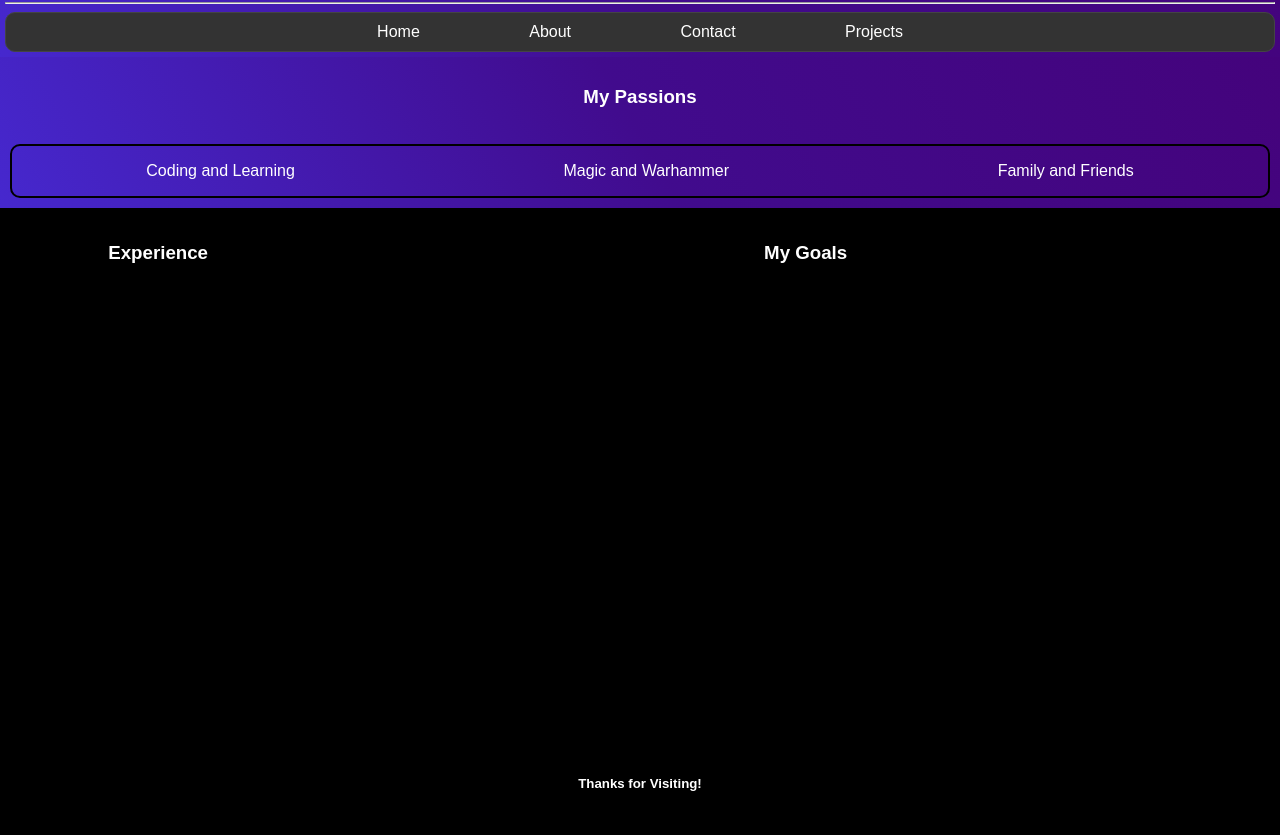
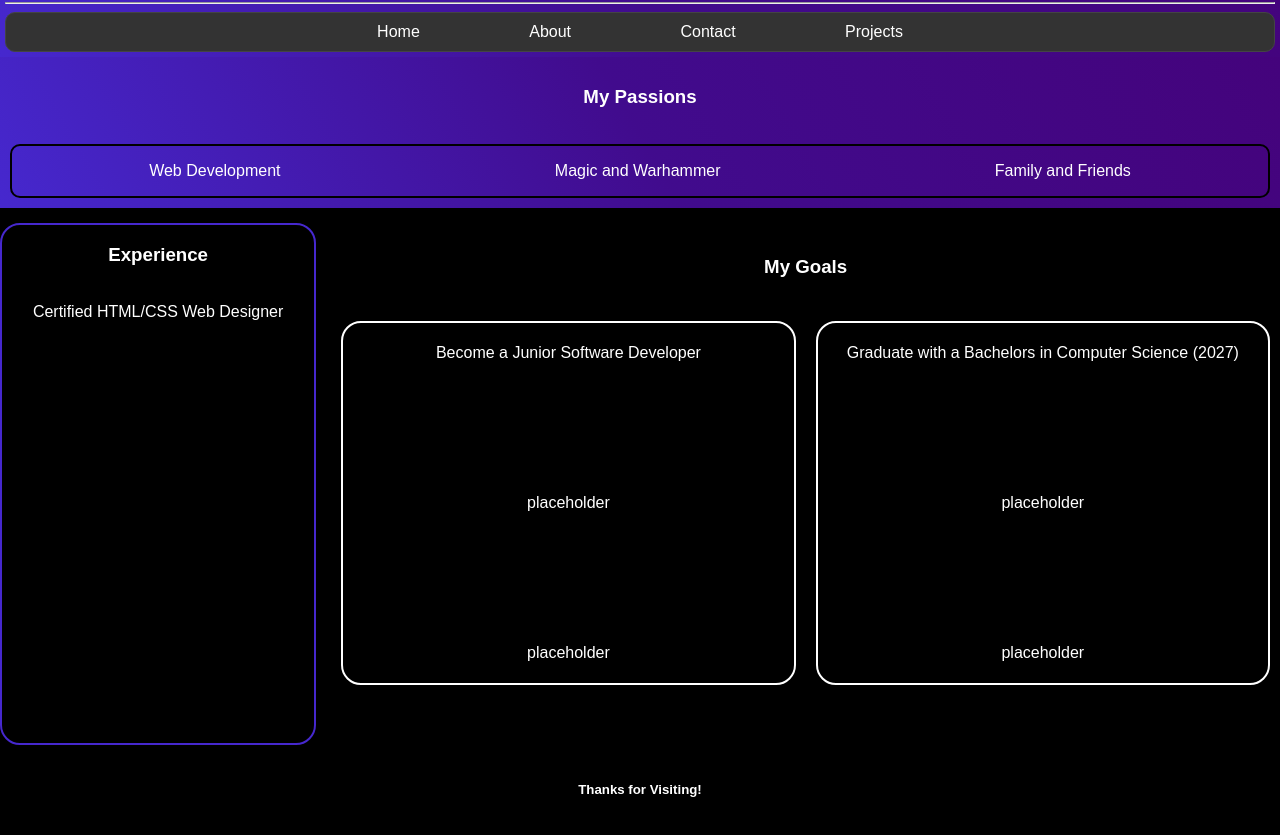
Before and after one commit to JonesDamianJ/Personal-Projects, a plain HTML site: page index.html in a window 1280 px wide. Shown: the part 83-918 px from the top of the page. Drawn offline with Linux system fonts and the light colour scheme.

Commit message:
Add files via upload
A couple more additions and styling changes.

```diff
--- a/index.css
+++ b/index.css
@@ -21,6 +21,7 @@ header.introheader{
     color: white;
     text-decoration: none;
     padding: 10px 15px;
+    font-size:1rem;
 }
 #navbar a:hover{
     box-shadow: rgba(240, 128, 128, 0.724) 0 0 10px 5px;
@@ -48,9 +49,18 @@ header.introheader{
 }
 .sidebar{
     grid-area: sidebar;
+    border: 2px solid #4628ce;
+    border-radius: 20px;
 }
 .main{
     grid-area: main;
+    display:grid;
+    grid-template-areas:
+    "goalsheader goalsheader"
+    "goals1 goals2";
+    grid-template-rows: .1fr 1fr;
+    grid-template-columns: 1fr 1fr;
+    line-height: 50px;
 }
 .footer{
     grid-area: footer;
@@ -64,4 +74,36 @@ header.introheader{
 }
 .flexitem-pas{
     text-align: center;
+    font-size: 15px;
+    margin: 5px;
+    padding: 5px;
 }
+.flexgoals{
+    display:flex;
+    flex-direction: column;
+    Border: 2px solid white;
+    border-radius: 20px;
+    grid-area:goals1;
+    padding: 5px;
+    margin: 10px;
+    text-align: center;
+}
+.flexgoals2{
+     display:flex;
+    flex-direction: column;
+    Border: 2px solid white;
+    border-radius: 20px;
+    grid-area:goals2;
+    padding: 5px;
+    margin: 10px;
+    text-align: center;
+}
+#goalsheader{
+    grid-area:goalsheader;
+    text-align: center;
+}
+ul{
+    list-style-type: none;
+    margin: 0;
+    padding: 0;
+}
--- a/index.html
+++ b/index.html
@@ -22,26 +22,36 @@
   <div class="grid-container">
     <header class="header">
         <h3>My Passions</h3><br>
-        <div class="flexbox-pas"><!-- Change these up to more align with work/favorite software dev skills? -->
-            <p id="flexitem-pas">Coding and Learning</p>
+        <span class="flexbox-pas"><!-- Change these up to more align with work/favorite software dev skills? -->
+            <p id="flexitem-pas">Web Development</p>
             <p id="flexitem-pas">Magic and Warhammer</p>
             <p id="flexitem-pas">Family and Friends</p>
-         </div>
+        </span>
     </header>
     <main class="main">
-        <h3>My Goals</h3><!-- Make sure to list goals/ CSS: make these flexboxs and align main as row and divs as column with white background color and round tiles -->
-        <div>
-
-        </div>
-        <div><!-- Make two flexboxs aligned vertically for more compact listing? -->
-
-        </div>
+        <h3 id="goalsheader">My Goals</h3><!-- Make sure to list goals/ CSS: make these flexboxs and align main as row and divs as column with white background color and round tiles -->
+        <span class="flexgoals">
+            <ul>
+                <li>Become a Junior Software Developer</li><br><br>
+                <li>placeholder</li><br><br>
+                <li>placeholder</li>
+            </ul>
+        </span><br>
+        <span class="flexgoals2"><!-- Make two flexboxs aligned vertically for more compact listing? -->
+            <ul>
+                <li>Graduate with a Bachelors in Computer Science (2027)</li><br><br>
+                <li>placeholder</li><br><br>
+                <li>placeholder</li>
+            </ul>
+        </span>
     </main>
     <aside class="sidebar">
-        <h3>Experience</h3><!-- List experience in the div below -->
-        <div><!-- Make flexbox and format in CSS like the main section divs -->
-
-        </div>
+        <h3>Experience</h3><br><!-- List experience in the div below -->
+        <span class="experience"><!-- Make flexbox and format in CSS like the main section divs -->
+            <ul>
+                <li>Certified HTML/CSS Web Designer</li>
+            </ul>
+        </span>
     </aside>
     <footer class="footer">
         <h5>Thanks for Visiting!</h5>
```
